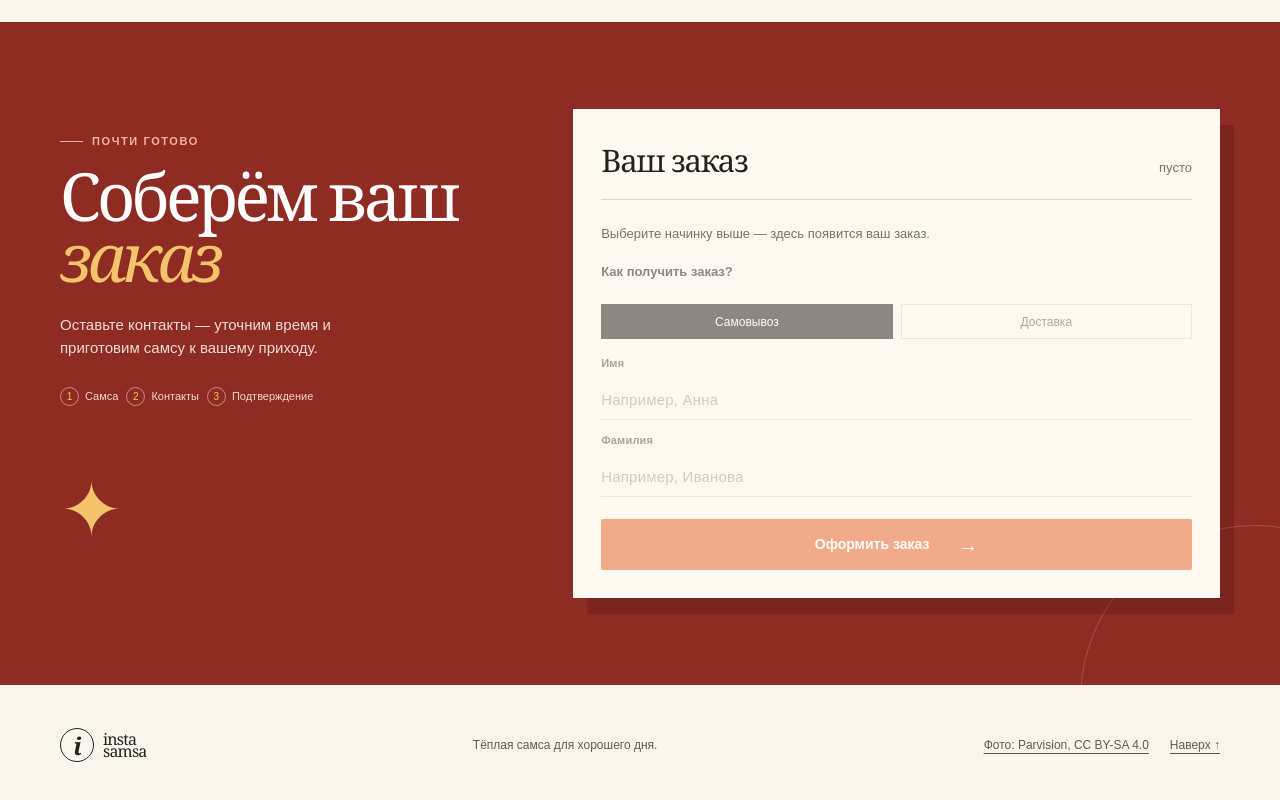
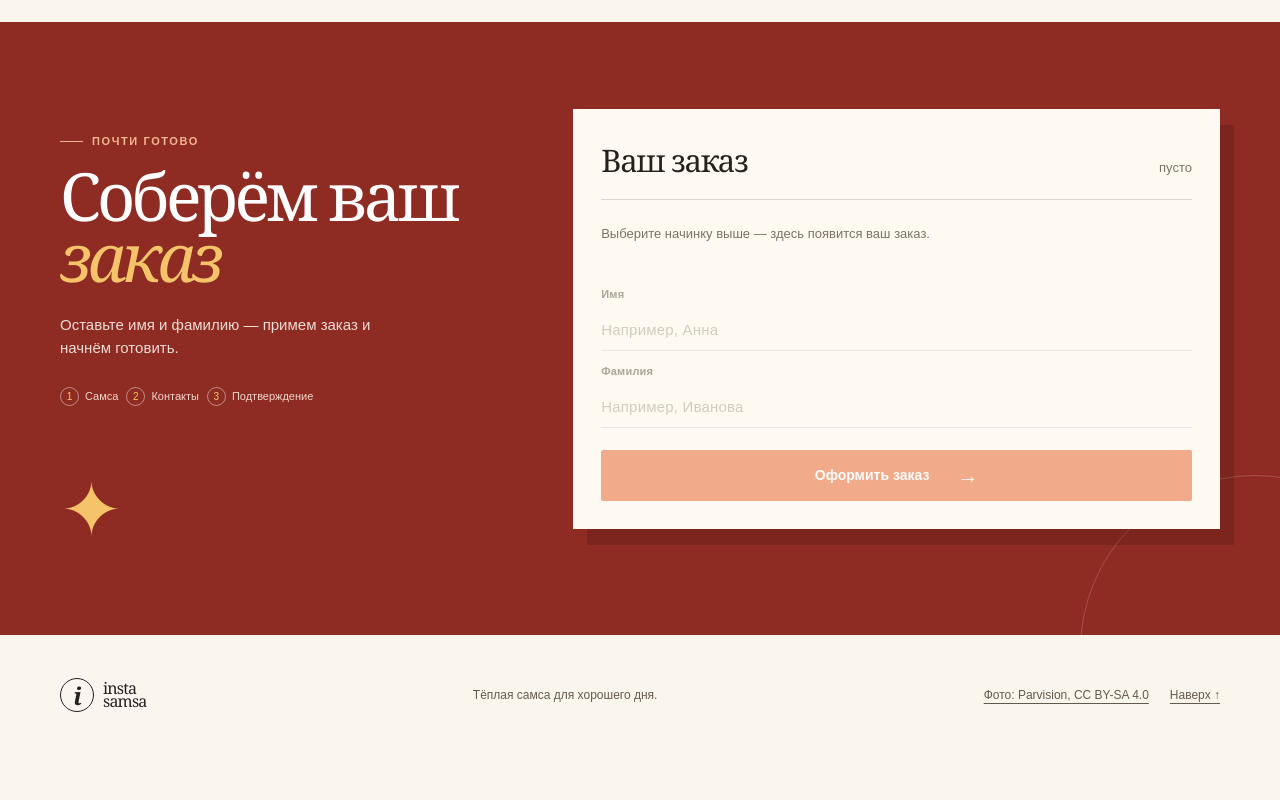
Before and after one commit to Yunis1936/samsa-order, a Next.js app: page / in a window 1280 px wide. Shown: the part 1670-2470 px from the top of the page. After the commit the page ends 2425 px from the top, so only its background shows below. Built offline with nearby package versions, Linux system fonts and the light colour scheme.

Commit message:
Simplify order contact form

```diff
--- a/app/globals.css
+++ b/app/globals.css
@@ -122,9 +122,6 @@ h2 { margin-bottom: 0; font-size: clamp(48px, 5.2vw, 70px); line-height: .91; }
 fieldset { min-width: 0; margin: 0; padding: 12px 0 0; border: 0; }
 fieldset:disabled { opacity: .52; }
 legend { margin-bottom: 11px; font-size: 13px; font-weight: 700; }
-.delivery-choice { display: grid; grid-template-columns: 1fr 1fr; gap: 8px; margin-bottom: 16px; }
-.delivery-choice button { min-height: 35px; border: 1px solid var(--line); background: transparent; color: #665c53; font-size: 12px; }
-.delivery-choice button.selected { border-color: var(--ink); background: var(--ink); color: white; }
 label { display: block; margin: 12px 0; color: #5e564e; font-size: 11px; font-weight: 700; letter-spacing: .2px; }
 input { display: block; width: 100%; margin-top: 6px; padding: 11px 0 8px; border: 0; border-bottom: 1px solid var(--line); border-radius: 0; outline: none; background: transparent; color: var(--ink); font-size: 15px; font-weight: 400; }
 input:focus { border-bottom-color: var(--orange); }
--- a/app/page.tsx
+++ b/app/page.tsx
@@ -32,7 +32,6 @@ const products: Product[] = [
 
 export default function Home() {
   const [quantities, setQuantities] = useState<Record<string, number>>({});
-  const [delivery, setDelivery] = useState<"pickup" | "courier">("pickup");
   const [customerName, setCustomerName] = useState("");
   const [lastName, setLastName] = useState("");
   const [message, setMessage] = useState("");
@@ -74,7 +73,6 @@ export default function Home() {
         body: JSON.stringify({
           customerName,
           lastName,
-          delivery,
           items: cartItems.map((product) => ({
             id: product.id,
             quantity: quantities[product.id],
@@ -206,7 +204,7 @@ export default function Home() {
           <div className="order-intro">
             <p className="eyebrow eyebrow-light"><span /> почти готово</p>
             <h2>Соберём ваш<br /><em>заказ</em></h2>
-            <p>Оставьте контакты — уточним время и приготовим самсу к вашему приходу.</p>
+            <p>Оставьте имя и фамилию — примем заказ и начнём готовить.</p>
             <div className="order-steps" aria-label="Этапы заказа">
               <span><i>1</i> Самса</span>
               <span><i>2</i> Контакты</span>
@@ -234,20 +232,7 @@ export default function Home() {
             )}
 
             <form onSubmit={submitOrder}>
-              <fieldset disabled={itemCount === 0}>
-                <legend>Как получить заказ?</legend>
-                <div className="delivery-choice">
-                  <button
-                    type="button"
-                    className={delivery === "pickup" ? "selected" : ""}
-                    onClick={() => setDelivery("pickup")}
-                  >Самовывоз</button>
-                  <button
-                    type="button"
-                    className={delivery === "courier" ? "selected" : ""}
-                    onClick={() => setDelivery("courier")}
-                  >Доставка</button>
-                </div>
+              <fieldset disabled={itemCount === 0} aria-label="Контакты для заказа">
                 <label>
                   Имя
                   <input value={customerName} onChange={(event) => setCustomerName(event.target.value)} placeholder="Например, Анна" autoComplete="given-name" />
```
